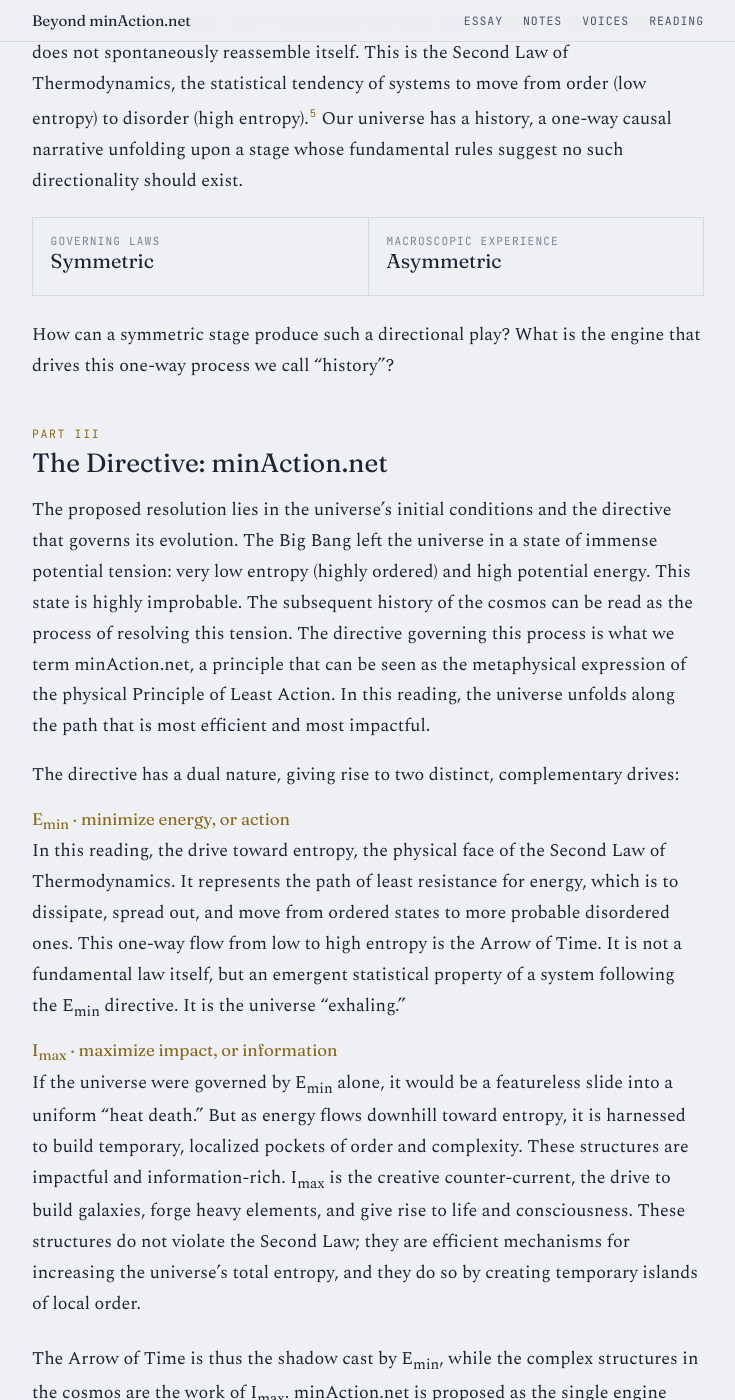
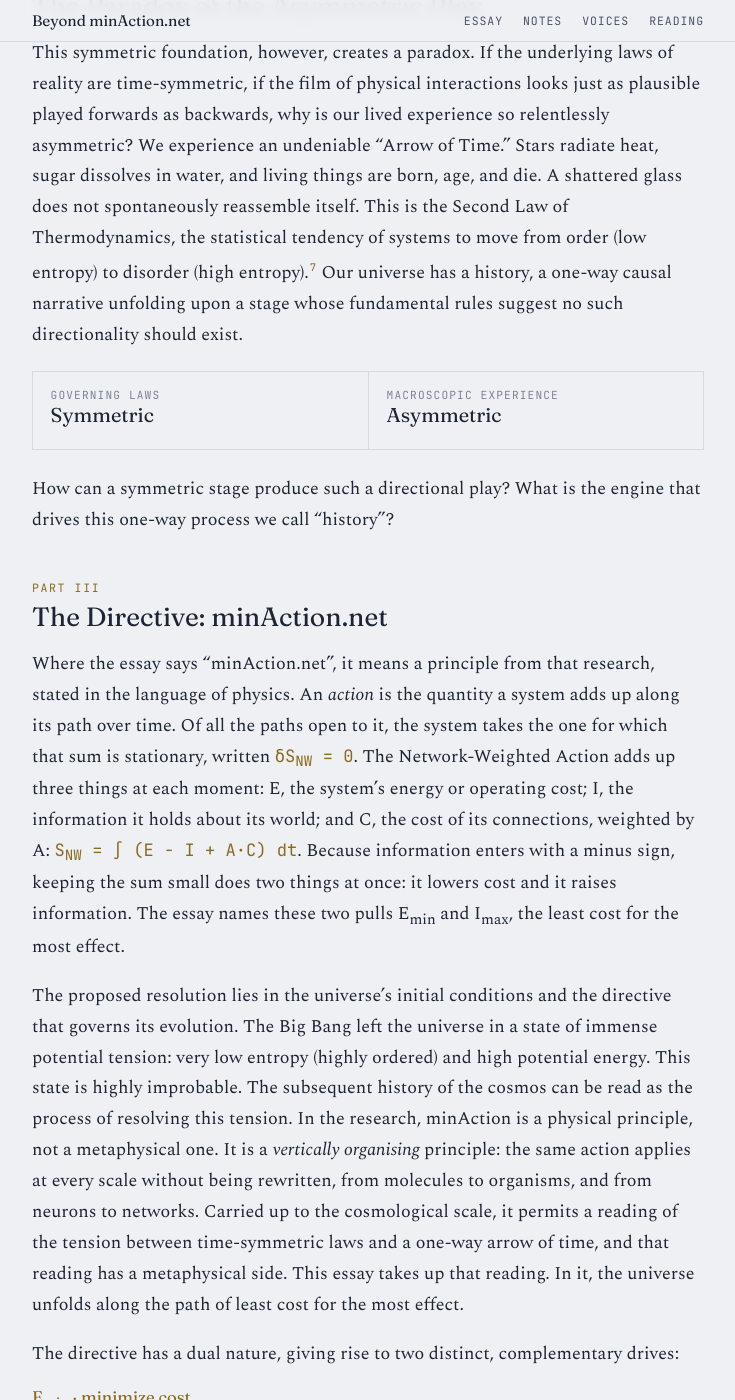
Before and after one commit to martinfrasch/minaction-net, a Jekyll site: the page built from beyond/index.html, in a window 1280 px wide and 1400 px high, scrolled down 2816 px. Shown: the whole window, without its empty margins (272-1007 px from the left). Built offline with Jekyll 4.4.1, drawn with Linux system fonts in a browser that asks for light colours; some of the changed text lies outside the part shown.

Commit message:
Beyond essay: S_NW notation, Part III foundation, cite 2026a and 2026b, Zuse and Wheeler notes
Co-Authored-By: Claude Opus 5.5 <noreply@anthropic.com>

```diff
--- a/beyond/index.html
+++ b/beyond/index.html
@@ -143,7 +143,7 @@ footer .wrap { padding-block: 1.5rem 3rem; font-size: .9rem; color: var(--ink-fa
 
     <section aria-labelledby="about">
       <h2 id="about">About this site</h2>
-      <p><a href="https://minaction.net">minAction.net</a> is a research programme on a variational principle, written <span class="formula">δA<sub>net</sub> = 0</span>: the Network-Weighted Action Principle. It tests that principle in physiology, physics, neural architectures and biology. Its papers, code and validations, including a test that refuted one of its own proposed mechanisms, are published there.</p>
+      <p><a href="https://minaction.net">minAction.net</a> is a research programme on a variational principle, written <span class="formula">δS<sub>NW</sub> = 0</span>: the Network-Weighted Action Principle. It tests that principle in physiology, physics, neural architectures and biology. Its papers, code and validations, including a test that refuted one of its own proposed mechanisms, are published there.</p>
       <p>This site is something different. It asks what the same principle might mean outside the laboratory. These essays are reflections, not results of the research programme, and they make no claim the papers would need to support.</p>
     </section>
 
@@ -151,19 +151,19 @@ footer .wrap { padding-block: 1.5rem 3rem; font-size: .9rem; color: var(--ink-fa
       <p class="eyebrow">Essay</p>
       <h2 id="essay-title" style="margin-top:0">The Unseen Architecture: From Cosmic Contraction to Convergent Design</h2>
       <div class="status">
-        <p>An interpretive essay by Martin G. Frasch. It draws on the minAction research programme (<a href="https://minaction.net">minaction.net</a>; formal paper: <a href="https://arxiv.org/abs/2603.16951">arXiv 2603.16951</a>) and goes beyond what that research tests. Where the essay says “minAction.net”, the research writes the principle as <span class="formula">δA<sub>net</sub> = 0</span>; E<sub>min</sub> and I<sub>max</sub> name its two terms, cost and impact.</p>
+        <p>An interpretive essay by Martin G. Frasch. It draws on the minAction research programme (<a href="https://minaction.net">minaction.net</a>). Its foundations are set out in Frasch (2026a), <a href="https://doi.org/10.1113/JP290762"><i>The Journal of Physiology</i></a>; its physics side in Frasch (2026b), <a href="https://arxiv.org/abs/2603.16951">arXiv 2603.16951</a>, whose Supplement S7 first sketches the idea this essay expands. The essay goes beyond what that research tests. Where the essay says “minAction.net”, it means that research’s principle, set out at the start of Part III.</p>
       </div>
 
       <p>In the distance that often separates the world’s mystical traditions from the mathematics of modern physics, a resonance can be found. It emerges when we place one of the most esoteric concepts of Kabbalistic metaphysics, the Lurianic doctrine of Tzimtzum, or divine contraction, alongside one of the most foundational principles of physical reality: the Law of Conservation of Energy. At first glance, they inhabit different universes of thought. One is a narrative of divine will, consciousness, and metaphysical necessity; the other is a description of an impersonal, mathematically consistent reality. Yet, explored closely, they share an architecture, a correspondence of function and form that suggests a unified framework for understanding not only the nature of our universe, but the reason for its existence.</p>
-      <p>This exploration proposes a model that begins with this parallel and ends in a theory of cosmic evolution driven by a single, universal directive: a principle of minimum action and maximum impact, termed minAction.net. The framework suggests that the universe we inhabit is not a random statistical accident drawn from an infinite multiverse, but the convergent solution to a deep computational search for a stable and meaningful existence.</p>
+      <p>This exploration proposes a model that begins with this parallel and ends in a theory of cosmic evolution driven by a single, universal directive: a principle of minimum action and maximum impact, termed minAction.net. The framework suggests that the universe we inhabit is not a random statistical accident drawn from an infinite multiverse, but the convergent solution to a deep “computational” search for a stable and meaningful existence: computational in the sense of Konrad Zuse’s <i>Rechnender Raum</i>, a cosmos that computes its own next state,<sup><a href="#n1" id="r1">1</a></sup> and of John Wheeler’s “it from bit,” in which every physical “it” derives its existence from information.<sup><a href="#n2" id="r2">2</a></sup></p>
 
       <h2><span class="num">Part I</span>The Symmetric Stage of Creation</h2>
-      <p>Every coherent cosmology must begin with a transition from a state of undifferentiated unity to one of manifest complexity. In the Kabbalistic tradition of Isaac Luria, this primordial state is the Ein Sof (literally, “Without End”), an infinite, unknowable, and absolute unity of divine potential.<sup><a href="#n1" id="r1">1</a></sup> Within this totality, no distinct thing can exist; there is no “here” or “there,” no “before” or “after.” For a finite reality to emerge, the Ein Sof must first perform an act of Tzimtzum, a “contraction” or “concealment” of its own infinite presence.<sup><a href="#n2" id="r2">2</a></sup> This act is not a movement in space but a metaphysical withdrawal, creating a conceptual “vacant space” (Chalal) into which the universe can be emanated. This new reality, however, is not severed from its source. It is structured by a remnant or “impression” of the divine, the Reshimu, which provides the foundational laws and ordering principles for the new cosmos.<sup><a href="#n3" id="r3">3</a></sup></p>
-      <p>This metaphysical narrative finds a physical analogue in the modern understanding of our universe’s foundational laws. Physics, too, posits a kind of primordial unity in the total energy of our closed cosmic system. The Law of Conservation of Energy states that this total quantity is immutable; it can be neither created nor destroyed, only transformed.<sup><a href="#n4" id="r4">4</a></sup> This law provides the ultimate guarantee of stability for our reality. The insight of Emmy Noether’s theorem is that this conservation law is not arbitrary. It is the direct mathematical consequence of a deeper principle: time-translation symmetry. This symmetry means that the laws of physics are the same at every moment in time. They are constant, reliable, and predictable.</p>
+      <p>Every coherent cosmology must begin with a transition from a state of undifferentiated unity to one of manifest complexity. In the Kabbalistic tradition of Isaac Luria, this primordial state is the Ein Sof (literally, “Without End”), an infinite, unknowable, and absolute unity of divine potential.<sup><a href="#n3" id="r3">3</a></sup> Within this totality, no distinct thing can exist; there is no “here” or “there,” no “before” or “after.” For a finite reality to emerge, the Ein Sof must first perform an act of Tzimtzum, a “contraction” or “concealment” of its own infinite presence.<sup><a href="#n4" id="r4">4</a></sup> This act is not a movement in space but a metaphysical withdrawal, creating a conceptual “vacant space” (Chalal) into which the universe can be emanated. This new reality, however, is not severed from its source. It is structured by a remnant or “impression” of the divine, the Reshimu, which provides the foundational laws and ordering principles for the new cosmos.<sup><a href="#n5" id="r5">5</a></sup></p>
+      <p>This metaphysical narrative finds a physical analogue in the modern understanding of our universe’s foundational laws. Physics, too, posits a kind of primordial unity in the total energy of our closed cosmic system. The Law of Conservation of Energy states that this total quantity is immutable; it can be neither created nor destroyed, only transformed.<sup><a href="#n6" id="r6">6</a></sup> This law provides the ultimate guarantee of stability for our reality. The insight of Emmy Noether’s theorem is that this conservation law is not arbitrary. It is the direct mathematical consequence of a deeper principle: time-translation symmetry. This symmetry means that the laws of physics are the same at every moment in time. They are constant, reliable, and predictable.</p>
       <p>Here the parallel is close. Both frameworks describe the creation of a stable, consistent “stage” for reality to unfold. The Tzimtzum creates a space governed by the reliable structure of the Reshimu; physical law is underpinned by a fundamental time symmetry that guarantees the reliability of the cosmos. Both describe a reality founded on an unchanging, symmetric backdrop.</p>
 
       <h2><span class="num">Part II</span>The Paradox of the Asymmetric Play</h2>
-      <p>This symmetric foundation, however, creates a paradox. If the underlying laws of reality are time-symmetric, if the film of physical interactions looks just as plausible played forwards as backwards, why is our lived experience so relentlessly asymmetric? We experience an undeniable “Arrow of Time.” Stars radiate heat, sugar dissolves in water, and living things are born, age, and die. A shattered glass does not spontaneously reassemble itself. This is the Second Law of Thermodynamics, the statistical tendency of systems to move from order (low entropy) to disorder (high entropy).<sup><a href="#n5" id="r5">5</a></sup> Our universe has a history, a one-way causal narrative unfolding upon a stage whose fundamental rules suggest no such directionality should exist.</p>
+      <p>This symmetric foundation, however, creates a paradox. If the underlying laws of reality are time-symmetric, if the film of physical interactions looks just as plausible played forwards as backwards, why is our lived experience so relentlessly asymmetric? We experience an undeniable “Arrow of Time.” Stars radiate heat, sugar dissolves in water, and living things are born, age, and die. A shattered glass does not spontaneously reassemble itself. This is the Second Law of Thermodynamics, the statistical tendency of systems to move from order (low entropy) to disorder (high entropy).<sup><a href="#n7" id="r7">7</a></sup> Our universe has a history, a one-way causal narrative unfolding upon a stage whose fundamental rules suggest no such directionality should exist.</p>
       <div class="contrast">
         <div><span>Governing laws</span><strong>Symmetric</strong></div>
         <div><span>Macroscopic experience</span><strong>Asymmetric</strong></div>
@@ -171,10 +171,11 @@ footer .wrap { padding-block: 1.5rem 3rem; font-size: .9rem; color: var(--ink-fa
       <p>How can a symmetric stage produce such a directional play? What is the engine that drives this one-way process we call “history”?</p>
 
       <h2><span class="num">Part III</span>The Directive: minAction.net</h2>
-      <p>The proposed resolution lies in the universe’s initial conditions and the directive that governs its evolution. The Big Bang left the universe in a state of immense potential tension: very low entropy (highly ordered) and high potential energy. This state is highly improbable. The subsequent history of the cosmos can be read as the process of resolving this tension. The directive governing this process is what we term minAction.net, a principle that can be seen as the metaphysical expression of the physical Principle of Least Action. In this reading, the universe unfolds along the path that is most efficient and most impactful.</p>
+      <p>Where the essay says “minAction.net”, it means a principle from that research, stated in the language of physics. An <i>action</i> is the quantity a system adds up along its path over time. Of all the paths open to it, the system takes the one for which that sum is stationary, written <span class="formula">δS<sub>NW</sub> = 0</span>. The Network-Weighted Action adds up three things at each moment: E, the system’s energy or operating cost; I, the information it holds about its world; and C, the cost of its connections, weighted by A: <span class="formula">S<sub>NW</sub> = ∫ (E − I + A·C) dt</span>. Because information enters with a minus sign, keeping the sum small does two things at once: it lowers cost and it raises information. The essay names these two pulls E<sub>min</sub> and I<sub>max</sub>, the least cost for the most effect.</p>
+      <p>The proposed resolution lies in the universe’s initial conditions and the directive that governs its evolution. The Big Bang left the universe in a state of immense potential tension: very low entropy (highly ordered) and high potential energy. This state is highly improbable. The subsequent history of the cosmos can be read as the process of resolving this tension. In the research, minAction is a physical principle, not a metaphysical one. It is a <i>vertically organising</i> principle: the same action applies at every scale without being rewritten, from molecules to organisms, and from neurons to networks. Carried up to the cosmological scale, it permits a reading of the tension between time-symmetric laws and a one-way arrow of time, and that reading has a metaphysical side. This essay takes up that reading. In it, the universe unfolds along the path of least cost for the most effect.</p>
       <p>The directive has a dual nature, giving rise to two distinct, complementary drives:</p>
       <dl class="drives">
-        <div><dt>E<sub>min</sub> · minimize energy, or action</dt>
+        <div><dt>E<sub>min</sub> · minimize cost</dt>
         <dd>In this reading, the drive toward entropy, the physical face of the Second Law of Thermodynamics. It represents the path of least resistance for energy, which is to dissipate, spread out, and move from ordered states to more probable disordered ones. This one-way flow from low to high entropy is the Arrow of Time. It is not a fundamental law itself, but an emergent statistical property of a system following the E<sub>min</sub> directive. It is the universe “exhaling.”</dd></div>
         <div><dt>I<sub>max</sub> · maximize impact, or information</dt>
         <dd>If the universe were governed by E<sub>min</sub> alone, it would be a featureless slide into a uniform “heat death.” But as energy flows downhill toward entropy, it is harnessed to build temporary, localized pockets of order and complexity. These structures are impactful and information-rich. I<sub>max</sub> is the creative counter-current, the drive to build galaxies, forge heavy elements, and give rise to life and consciousness. These structures do not violate the Second Law; they are efficient mechanisms for increasing the universe’s total entropy, and they do so by creating temporary islands of local order.</dd></div>
@@ -210,11 +211,13 @@ footer .wrap { padding-block: 1.5rem 3rem; font-size: .9rem; color: var(--ink-fa
     <section id="notes" aria-labelledby="notes-title">
       <h2 id="notes-title">Notes</h2>
       <ol class="notes">
-        <li id="n1">Ein Sof as the “simple supernal light” that filled all existence before anything was emanated: R. Chaim Vital, <i>Etz Chaim</i>, Heichal 1, Shaar 1 (Derush Igulim veYosher), Anaf 2. <a href="https://www.sefaria.org/Sefer_Etz_Chaim.1.2.2">Sefaria</a> <a href="#r1" aria-label="Back to text">↩</a></li>
-        <li id="n2">The contraction around the central point, leaving a vacant space (<i>makom panui</i>, <i>chalal</i>): the same passage, <i>Etz Chaim</i> 1:2:2. <a href="https://www.sefaria.org/Sefer_Etz_Chaim.1.2.2">Sefaria</a> <a href="#r2" aria-label="Back to text">↩</a></li>
-        <li id="n3">On lights that withdraw leaving an impression (<i>reshimu</i>) where they had been: <i>Etz Chaim</i> 6:5:1. <a href="https://www.sefaria.org/Sefer_Etz_Chaim.6.5.1">Sefaria</a> <a href="#r3" aria-label="Back to text">↩</a></li>
-        <li id="n4">Conservation of energy, and its derivation from time-translation symmetry: E. Noether, “Invariante Variationsprobleme,” <i>Nachrichten von der Gesellschaft der Wissenschaften zu Göttingen</i> (1918): 235–257. <a href="#r4" aria-label="Back to text">↩</a></li>
-        <li id="n5">The Second Law and entropy: R. Clausius (1865); its statistical reading, L. Boltzmann (1877). <a href="#r5" aria-label="Back to text">↩</a></li>
+        <li id="n1">K. Zuse, <i>Rechnender Raum</i>, Schriften zur Datenverarbeitung 1 (Braunschweig: Vieweg, 1969); English translation, <i>Calculating Space</i>, MIT Technical Translation AZT-70-164-GEMIT (1970). <a href="#r1" aria-label="Back to text">↩</a></li>
+        <li id="n2">J. A. Wheeler, “Information, Physics, Quantum: The Search for Links,” in <i>Proceedings of the 3rd International Symposium on Foundations of Quantum Mechanics</i> (Tokyo, 1989), 354–368; reprinted in W. H. Zurek, ed., <i>Complexity, Entropy, and the Physics of Information</i> (Addison-Wesley, 1990). <a href="#r2" aria-label="Back to text">↩</a></li>
+        <li id="n3">Ein Sof as the “simple supernal light” that filled all existence before anything was emanated: R. Chaim Vital, <i>Etz Chaim</i>, Heichal 1, Shaar 1 (Derush Igulim veYosher), Anaf 2. <a href="https://www.sefaria.org/Sefer_Etz_Chaim.1.2.2">Sefaria</a> <a href="#r3" aria-label="Back to text">↩</a></li>
+        <li id="n4">The contraction around the central point, leaving a vacant space (<i>makom panui</i>, <i>chalal</i>): the same passage, <i>Etz Chaim</i> 1:2:2. <a href="https://www.sefaria.org/Sefer_Etz_Chaim.1.2.2">Sefaria</a> <a href="#r4" aria-label="Back to text">↩</a></li>
+        <li id="n5">On lights that withdraw leaving an impression (<i>reshimu</i>) where they had been: <i>Etz Chaim</i> 6:5:1. <a href="https://www.sefaria.org/Sefer_Etz_Chaim.6.5.1">Sefaria</a> <a href="#r5" aria-label="Back to text">↩</a></li>
+        <li id="n6">Conservation of energy, and its derivation from time-translation symmetry: E. Noether, “Invariante Variationsprobleme,” <i>Nachrichten von der Gesellschaft der Wissenschaften zu Göttingen</i> (1918): 235–257. <a href="#r6" aria-label="Back to text">↩</a></li>
+        <li id="n7">The Second Law and entropy: R. Clausius (1865); its statistical reading, L. Boltzmann (1877). <a href="#r7" aria-label="Back to text">↩</a></li>
       </ol>
     </section>
 
@@ -228,7 +231,8 @@ footer .wrap { padding-block: 1.5rem 3rem; font-size: .9rem; color: var(--ink-fa
       <h2 id="reading-title">Further reading</h2>
       <ul class="reading">
         <li><a href="https://minaction.net">minAction.net</a><span>The research programme: framework, validations, papers and code.</span></li>
-        <li><a href="https://arxiv.org/abs/2603.16951">Minimum-Action Learning</a><span>The formal paper on the action principle · arXiv 2603.16951</span></li>
+        <li><a href="https://doi.org/10.1113/JP290762">Causal thinking in physiology: A search for vertically organising principles</a><span>The foundations paper · Frasch 2026a, <i>The Journal of Physiology</i></span></li>
+        <li><a href="https://arxiv.org/abs/2603.16951">Minimum-Action Learning</a><span>The physics side; Supplement S7 sketches the idea this essay expands · Frasch 2026b, arXiv 2603.16951</span></li>
         <li><a href="https://www.sefaria.org/Sefer_Etz_Chaim.1.2.2">Etz Chaim 1:2:2</a><span>R. Chaim Vital’s account of Tzimtzum, on Sefaria</span></li>
         <li><a href="https://seferai.org/omer">Omer</a><span>The 49-day walk, as an iPhone app, with its companion SeferAI</span></li>
       </ul>
```
